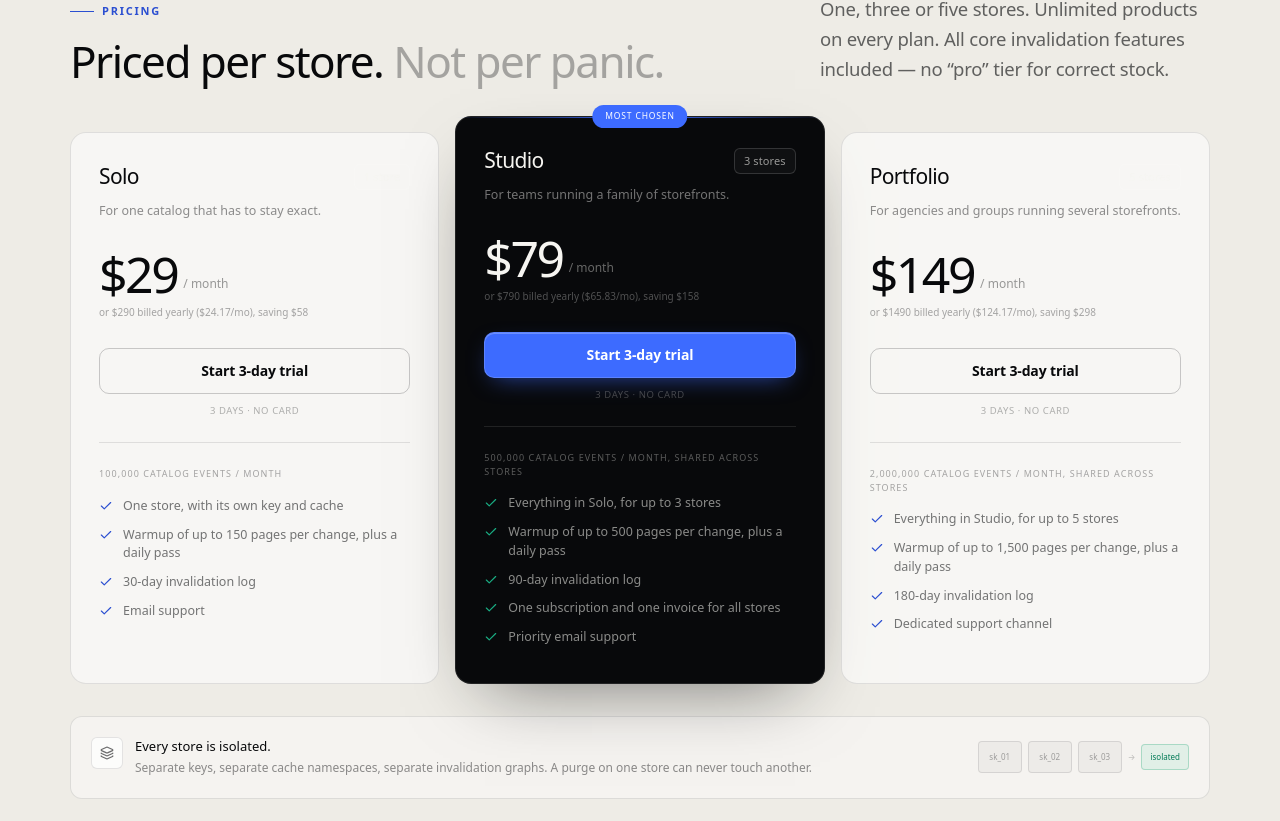
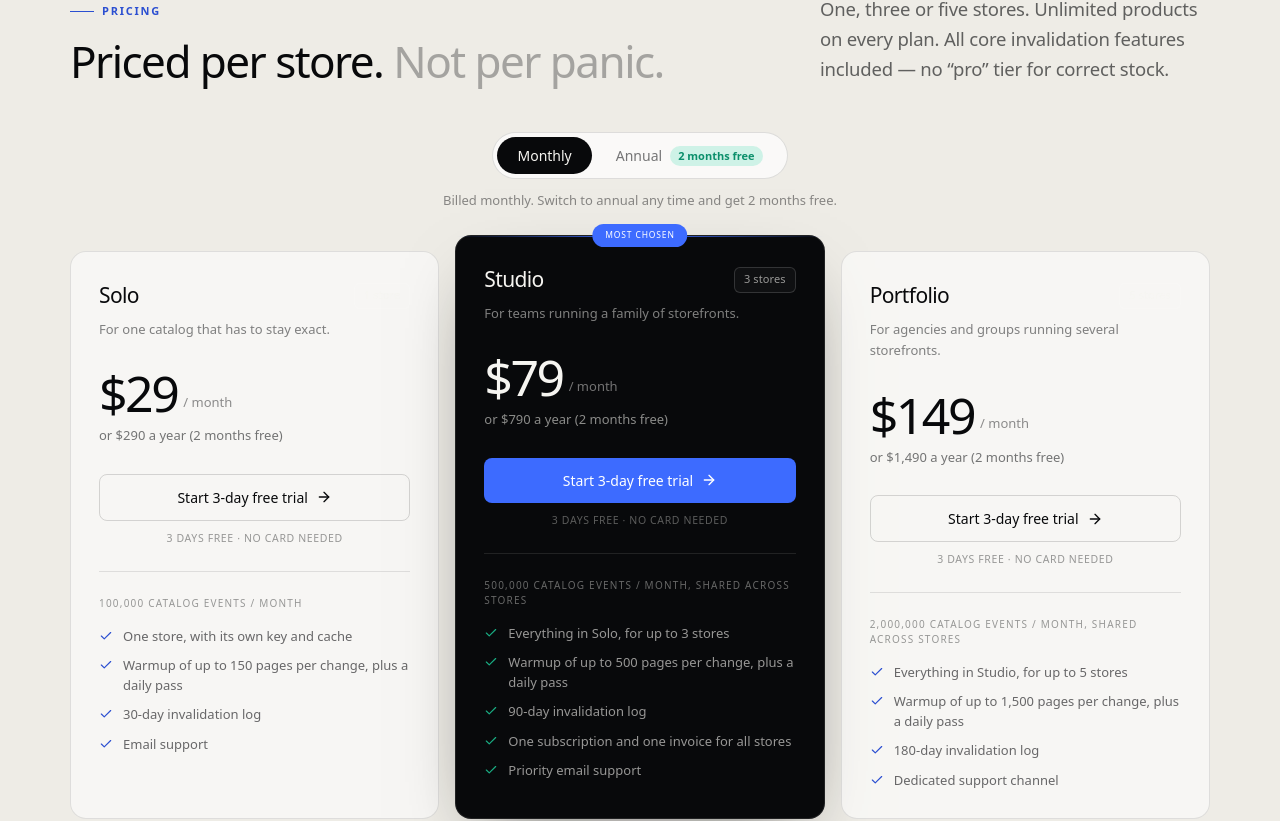
Before and after one commit to rynald0cst0ltziam/Silo, a Next.js app: page / in a window 1280 px wide. Shown: the part 7631-8452 px from the top of the page. Built offline with nearby package versions, Linux system fonts and the light colour scheme; no server answers.

Commit message:
feat: monthly/annual toggle on pricing and billing, plan choice carried through sign-up to checkout
Co-Authored-By: Claude Opus 5.5 <noreply@anthropic.com>

```diff
--- a/app/(dashboard)/dashboard/billing/page.tsx
+++ b/app/(dashboard)/dashboard/billing/page.tsx
@@ -6,6 +6,7 @@ import { prisma } from "@/lib/prisma";
 import { TIERS, type TierSlug } from "@/lib/tiers";
 import { getAccess, trialCarriesOver, trialEndLabel, type AccessState } from "@/lib/entitlements";
 import { BillingIntervalToggle } from "@/components/billing-interval-toggle";
+import { asInterval, asPlan } from "@/lib/plan-intent";
 import { CheckoutRefresh } from "@/components/account/checkout-refresh";
 import { PlanLimitsTable } from "@/components/plan-limits-table";
 
@@ -57,10 +58,12 @@ function Meter({ label, used, max, hint }: { label: string; used: number; max: n
   );
 }
 
-export default async function BillingPage({ searchParams }: { searchParams: Promise<{ checkout?: string }> }) {
+export default async function BillingPage({ searchParams }: { searchParams: Promise<{ checkout?: string; plan?: string; interval?: string }> }) {
   const user = await getUser();
   if (!user) redirect("/sign-in");
-  const { checkout } = await searchParams;
+  const { checkout, plan: planParam, interval: intervalParam } = await searchParams;
+  const chosenPlan = asPlan(planParam);
+  const chosenInterval = asInterval(intervalParam) ?? "month";
 
   const access = getAccess(user);
   const sub = user.subscription;
@@ -160,11 +163,13 @@ export default async function BillingPage({ searchParams }: { searchParams: Prom
       </section>
 
       {!live && access.state !== "comped" && access.state !== "suspended" ? (
-        <section>
+        <section id="plans" className="scroll-mt-24">
           <h2 className="text-[17px] font-semibold text-paper">Plans</h2>
           <div className="mt-4">
             <BillingIntervalToggle
               tiers={TIER_ORDER.map((slug) => TIERS[slug])}
+              initialInterval={chosenInterval}
+              selected={chosenPlan}
               intro={access.state === "trial" ? (trialCarriesOver(access) ? `Choose now and nothing is charged until your trial ends (${trialEndLabel(access)}).` : `Your trial ends ${trialEndLabel(access)}. Choose a plan to keep caching on; billing starts today.`) : "Choose a plan to switch caching back on."}
             />
           </div>
--- a/app/page.tsx
+++ b/app/page.tsx
@@ -31,14 +31,24 @@ const structuredData = {
       operatingSystem: "Web",
       description: "WooCommerce page cache with inventory-aware invalidation. Stock and prices stay accurate. Works with WP Rocket and LiteSpeed. 3-day free trial.",
       url: siteUrl(),
-      offers: PLANS.map((plan) => ({
-        "@type": "Offer",
-        name: plan.name,
-        price: String(plan.price),
-        priceCurrency: "USD",
-        description: `${plan.storeLabel}, ${plan.events}`,
-        url: `${siteUrl()}/pricing`,
-      })),
+      offers: PLANS.flatMap((plan) => [
+        {
+          "@type": "Offer",
+          name: `${plan.name} (monthly)`,
+          price: String(plan.price),
+          priceCurrency: "USD",
+          description: `${plan.storeLabel}, ${plan.events}, billed monthly`,
+          url: `${siteUrl()}/pricing`,
+        },
+        {
+          "@type": "Offer",
+          name: `${plan.name} (annual)`,
+          price: String(plan.annual),
+          priceCurrency: "USD",
+          description: `${plan.storeLabel}, ${plan.events}, billed yearly (2 months free)`,
+          url: `${siteUrl()}/pricing`,
+        },
+      ]),
       featureList: [
         "Surgical invalidation for WooCommerce",
         "Inventory and variation aware",
--- a/components/billing-interval-toggle.tsx
+++ b/components/billing-interval-toggle.tsx
@@ -4,82 +4,101 @@ import { useState } from "react";
 import { Check } from "lucide-react";
 import { cn } from "@/lib/utils";
 import { CheckoutButton } from "@/components/checkout-button";
+import { perMonth, type Interval } from "@/lib/plan-intent";
 import type { TierConfig } from "@/lib/tiers";
 
-export function BillingIntervalToggle({ tiers, intro }: { tiers: TierConfig[]; intro?: string }) {
-  const [interval, setInterval] = useState<"month" | "year">("month");
+/**
+ * Plan picker on the Billing page: Monthly / Annual toggle, then Stripe Checkout for the
+ * chosen plan and interval. Opens on the plan and interval picked on the pricing page.
+ */
+export function BillingIntervalToggle({
+  tiers,
+  intro,
+  initialInterval = "month",
+  selected = null,
+}: {
+  tiers: TierConfig[];
+  intro?: string;
+  initialInterval?: Interval;
+  selected?: string | null;
+}) {
+  const [interval, setInterval] = useState<Interval>(initialInterval);
+  const annual = interval === "year";
 
   return (
     <div>
-      <div className="flex items-center justify-between">
+      <div className="flex flex-wrap items-center justify-between gap-3">
         <p className="text-[14px] text-paper/55">{intro ?? "Choose a plan to get started."}</p>
-        <div className="flex items-center gap-1 rounded-lg border border-white/8 bg-white/[0.03] p-0.5">
+        <div role="radiogroup" aria-label="Billing interval" className="flex items-center gap-1 rounded-lg border border-white/10 bg-white/[0.03] p-1">
+          {(["month", "year"] as const).map((value) => (
             <button
+              key={value}
               type="button"
-            onClick={() => setInterval("month")}
+              role="radio"
+              aria-checked={interval === value}
+              onClick={() => setInterval(value)}
               className={cn(
-              "rounded-md px-3 py-1.5 text-[13px] font-medium transition",
-              interval === "month"
-                ? "bg-white/10 text-paper"
-                : "text-paper/40 hover:text-paper/60",
+                "flex items-center gap-2 rounded-md px-3.5 py-1.5 text-[14px] font-medium transition",
+                interval === value ? "bg-white/12 text-paper" : "text-paper/45 hover:text-paper/75",
               )}
             >
-            Monthly
+              {value === "month" ? "Monthly" : "Annual"}
+              {value === "year" ? <span className="rounded bg-mint/15 px-1.5 py-0.5 text-[11px] font-semibold text-mint">2 months free</span> : null}
             </button>
-          <button
-            type="button"
-            onClick={() => setInterval("year")}
-            className={cn(
-              "rounded-md px-3 py-1.5 text-[13px] font-medium transition",
-              interval === "year"
-                ? "bg-white/10 text-paper"
-                : "text-paper/40 hover:text-paper/60",
-            )}
-          >
-            Annual
-            <span className="ml-1.5 text-[11px] text-mint/70">save 2 months</span>
-          </button>
+          ))}
         </div>
       </div>
 
       <div className="mt-4 grid gap-3 sm:grid-cols-3">
-        {tiers.map((tier) => (
+        {tiers.map((tier) => {
+          const isSelected = selected === tier.slug;
+          const saving = tier.priceMonthly * 12 - tier.priceAnnual;
+          return (
             <div
               key={tier.slug}
               className={cn(
-              "rounded-xl border p-5",
-              tier.slug === "studio"
-                ? "border-accent/30 bg-accent/[0.04]"
-                : "border-white/8 bg-[#0b0d11]",
+                "relative rounded-xl border p-5",
+                isSelected ? "border-accent bg-accent/[0.07]" : tier.slug === "studio" ? "border-accent/30 bg-accent/[0.04]" : "border-white/8 bg-[#0b0d11]",
               )}
             >
+              {isSelected ? (
+                <span className="absolute -top-2.5 left-4 rounded bg-accent px-2 py-0.5 text-[11px] font-semibold text-white">Your choice</span>
+              ) : null}
               <div className="flex items-center justify-between">
-              <h3 className="text-[14px] font-medium text-paper/80">{tier.name}</h3>
-              <span className="font-mono text-[12px] text-paper/30">
+                <h3 className="text-[15px] font-medium text-paper/85">{tier.name}</h3>
+                <span className="font-mono text-[12px] text-paper/35">
                   {tier.maxStores} store{tier.maxStores > 1 ? "s" : ""}
                 </span>
               </div>
 
-            <div className="mt-3 flex items-end gap-1">
-              <span className="text-[28px] font-semibold leading-none tracking-tight text-paper">
-                ${interval === "year" ? tier.priceAnnual : tier.priceMonthly}
+              <div className="mt-3 flex items-end gap-1.5">
+                <span className="text-[30px] font-semibold leading-none tracking-tight text-paper">
+                  ${annual ? perMonth(tier.priceAnnual) : tier.priceMonthly}
                 </span>
-              <span className="pb-0.5 text-[13px] text-paper/30">
-                /{interval === "year" ? "yr" : "mo"}
-              </span>
+                <span className="pb-0.5 text-[13px] text-paper/40">/mo</span>
+                {annual ? <span className="pb-0.5 text-[14px] text-paper/30 line-through">${tier.priceMonthly}</span> : null}
               </div>
+              <p className="mt-1.5 text-[13px] text-paper/50">
+                {annual ? (
+                  <>
+                    ${tier.priceAnnual.toLocaleString("en-US")} billed yearly · <span className="text-mint">save ${saving}</span>
+                  </>
+                ) : (
+                  <>Billed monthly · or ${tier.priceAnnual.toLocaleString("en-US")}/yr</>
+                )}
+              </p>
 
               <ul className="mt-4 space-y-1.5">
-              <li className="flex items-center gap-2 text-[13px] text-paper/45">
-                <Check className="h-3 w-3 text-mint/60" />
-                {(tier.maxMonthlyEvents / 1000).toFixed(0)}k events/month
+                <li className="flex items-center gap-2 text-[13px] text-paper/55">
+                  <Check className="h-3 w-3 text-mint/70" />
+                  {tier.maxMonthlyEvents.toLocaleString("en-US")} events/month
                 </li>
-              <li className="flex items-center gap-2 text-[13px] text-paper/45">
-                <Check className="h-3 w-3 text-mint/60" />
+                <li className="flex items-center gap-2 text-[13px] text-paper/55">
+                  <Check className="h-3 w-3 text-mint/70" />
                   Warmup of up to {tier.warmupUrlsPerEvent.toLocaleString("en-US")} pages per change
                 </li>
-              <li className="flex items-center gap-2 text-[13px] text-paper/45">
-                <Check className="h-3 w-3 text-mint/60" />
+                <li className="flex items-center gap-2 text-[13px] text-paper/55">
+                  <Check className="h-3 w-3 text-mint/70" />
                   {tier.logRetentionDays}-day log retention
                 </li>
               </ul>
@@ -87,16 +106,17 @@ export function BillingIntervalToggle({ tiers, intro }: { tiers: TierConfig[]; i
               <CheckoutButton
                 tier={tier.slug}
                 interval={interval}
-              variant={tier.slug === "studio" ? "primary" : "outline"}
+                variant={isSelected || (!selected && tier.slug === "studio") ? "primary" : "outline"}
                 className="mt-5 w-full"
               >
-              Choose {tier.name}
+                Choose {tier.name} {annual ? "annual" : "monthly"}
               </CheckoutButton>
             </div>
-        ))}
+          );
+        })}
       </div>
 
-      <p className="mt-3 text-center text-[12px] text-paper/25">
+      <p className="mt-3 text-center text-[12px] text-paper/35">
         Secure checkout by Stripe · prorated plan changes · cancel anytime
       </p>
     </div>
--- a/components/checkout-button.tsx
+++ b/components/checkout-button.tsx
@@ -32,7 +32,7 @@ export function CheckoutButton({
         body: JSON.stringify({ tier, interval }),
       });
       if (res.status === 401) {
-        window.location.href = `/sign-up?plan=${encodeURIComponent(tier)}`;
+        window.location.href = `/sign-up?next=${encodeURIComponent(`/dashboard/billing?plan=${tier}&interval=${interval}#plans`)}`;
         return;
       }
       const data = (await res.json().catch(() => ({}))) as { url?: string; error?: string; portal?: boolean };
@@ -53,7 +53,7 @@ export function CheckoutButton({
   }
 
   return (
-    <span className="inline-flex flex-col items-stretch gap-1.5">
+    <span className="flex flex-col items-stretch gap-1.5">
     <button
       type="button"
       onClick={handleClick}
--- a/components/pricing-cards.tsx
+++ b/components/pricing-cards.tsx
@@ -1,12 +1,62 @@
-import { Check, Layers } from "lucide-react";
+"use client";
+
+import { useState } from "react";
+import Link from "next/link";
+import { useSession } from "next-auth/react";
+import { ArrowRight, Check, Layers } from "lucide-react";
 import { PLANS } from "@/lib/content";
-import { ConnectButton } from "@/components/connect/connect-button";
+import { billingUrl, perMonth, type Interval, type PlanSlug } from "@/lib/plan-intent";
 import { cn } from "@/lib/utils";
 
+/**
+ * Plan cards with a Monthly / Annual toggle. The button carries the chosen plan and
+ * interval: signed-in visitors go straight to Billing with it preselected; everyone else
+ * signs up first (3-day trial, no card) and lands on Billing with the same choice.
+ */
 export function PricingCards() {
+  const [interval, setInterval] = useState<Interval>("month");
+  const { status } = useSession();
+  const signedIn = status === "authenticated";
+  const annual = interval === "year";
+
   return (
+    <div>
+      <div className="mb-10 flex flex-col items-center gap-3">
+        <div role="radiogroup" aria-label="Billing interval" className="inline-flex items-center gap-1 rounded-full border border-ink/12 bg-white/70 p-1">
+          {(["month", "year"] as const).map((value) => (
+            <button
+              key={value}
+              type="button"
+              role="radio"
+              aria-checked={interval === value}
+              onClick={() => setInterval(value)}
+              className={cn(
+                "flex items-center gap-2 rounded-full px-5 py-2 text-[14px] font-medium transition",
+                interval === value ? "bg-ink text-paper" : "text-ink/55 hover:text-ink",
+              )}
+            >
+              {value === "month" ? "Monthly" : "Annual"}
+              {value === "year" ? (
+                <span className={cn("rounded-full px-2 py-0.5 text-[11px] font-semibold", interval === "year" ? "bg-mint text-ink" : "bg-mint/20 text-mint-deep")}>
+                  2 months free
+                </span>
+              ) : null}
+            </button>
+          ))}
+        </div>
+        <p className="text-[13px] text-ink/45">
+          {annual ? "Billed once a year. Prices shown per month." : "Billed monthly. Switch to annual any time and get 2 months free."}
+        </p>
+      </div>
+
       <div className="grid gap-4 lg:grid-cols-3 lg:items-stretch">
-      {PLANS.map((plan) => (
+        {PLANS.map((plan) => {
+          const slug = plan.name.toLowerCase() as PlanSlug;
+          const target = billingUrl(slug, interval);
+          const href = signedIn ? target : `/sign-up?next=${encodeURIComponent(target)}`;
+          const saving = plan.price * 12 - plan.annual;
+
+          return (
             <article
               key={plan.name}
               className={cn(
@@ -16,110 +66,60 @@ export function PricingCards() {
                   : "border border-ink/10 bg-white/55 text-ink",
               )}
             >
-          {plan.popular && (
-            <div className="absolute inset-x-0 top-0 h-px bg-gradient-to-r from-transparent via-accent to-transparent" />
-          )}
+              {plan.popular && <div className="absolute inset-x-0 top-0 h-px bg-gradient-to-r from-transparent via-accent to-transparent" />}
 
               <div className="flex items-center justify-between gap-3">
-            <h3
+                <h3 className={cn("font-display text-[21px] font-medium tracking-[-0.03em]", plan.popular ? "text-paper" : "text-ink")}>{plan.name}</h3>
+                <span className={cn("chip", plan.popular && "border-white/15 text-paper/60")}>{plan.storeLabel}</span>
+              </div>
+
+              <p className={cn("mt-2 text-[13px] leading-relaxed", plan.popular ? "text-paper/50" : "text-ink/50")}>{plan.tagline}</p>
+
+              <div className="mt-7 flex items-end gap-1.5">
+                <span className={cn("font-display text-[50px] leading-none tracking-[-0.05em]", plan.popular ? "text-paper" : "text-ink")}>
+                  ${annual ? perMonth(plan.annual) : plan.price}
+                </span>
+                <span className={cn("pb-1.5 text-[13px]", plan.popular ? "text-paper/45" : "text-ink/45")}>/ month</span>
+                {annual ? (
+                  <span className={cn("mb-2 ml-1 font-display text-[18px] line-through", plan.popular ? "text-paper/30" : "text-ink/30")}>${plan.price}</span>
+                ) : null}
+              </div>
+              <p className={cn("mt-2 text-[13px]", plan.popular ? "text-paper/55" : "text-ink/55")}>
+                {annual ? (
+                  <>
+                    ${plan.annual.toLocaleString("en-US")} billed yearly ·{" "}
+                    <span className={plan.popular ? "text-mint" : "text-mint-deep"}>you save ${saving}</span>
+                  </>
+                ) : (
+                  <>
+                    or ${plan.annual.toLocaleString("en-US")} a year (2 months free)
+                  </>
+                )}
+              </p>
+
+              <Link
+                href={href}
                 className={cn(
-                "font-display text-[21px] font-medium tracking-[-0.03em]",
-                plan.popular ? "text-paper" : "text-ink",
+                  "mt-7 inline-flex w-full items-center justify-center gap-2 rounded-lg px-4 py-3 text-[14px] font-medium transition",
+                  plan.popular ? "bg-accent text-white hover:bg-accent/90" : "border border-ink/15 text-ink hover:bg-ink hover:text-paper",
                 )}
               >
-              {plan.name}
-            </h3>
-            <span className={cn("chip", plan.popular && "border-white/15 text-paper/60")}>
-              {plan.storeLabel}
-            </span>
-          </div>
-
-          <p
-            className={cn(
-              "mt-2 text-[12.5px] leading-relaxed",
-              plan.popular ? "text-paper/45" : "text-ink/45",
-            )}
-          >
-            {plan.tagline}
+                {signedIn ? `Choose ${plan.name} ${annual ? "annual" : "monthly"}` : "Start 3-day free trial"}
+                <ArrowRight className="h-4 w-4" />
+              </Link>
+              <p className={cn("mt-2.5 text-center font-mono text-[10.5px] uppercase tracking-[0.06em]", plan.popular ? "text-paper/35" : "text-ink/40")}>
+                {signedIn ? "Secure checkout by Stripe" : "3 days free · no card needed"}
               </p>
 
-          <div className="mt-7 flex items-end gap-1.5">
-            <span
-              className={cn(
-                "font-display text-[50px] leading-none tracking-[-0.05em]",
-                plan.popular ? "text-paper" : "text-ink",
-              )}
-            >
-              ${plan.price}
-            </span>
-            <span
-              className={cn(
-                "pb-1.5 text-[12px]",
-                plan.popular ? "text-paper/40" : "text-ink/40",
-              )}
-            >
-              / month
-            </span>
-          </div>
-          <p
-            className={cn(
-              "mt-1.5 font-mono text-[10px]",
-              plan.popular ? "text-paper/30" : "text-ink/35",
-            )}
-          >
-            or ${plan.annual} billed yearly (${(plan.annual / 12).toFixed(2)}/mo), saving ${plan.price * 12 - plan.annual}
-          </p>
-
-          <ConnectButton
-            plan={plan.name}
-            variant={plan.popular ? "primary" : "outline-dark"}
-            full
-            className="mt-7"
-          >
-            Start 3-day trial
-          </ConnectButton>
-          <p
-            className={cn(
-              "mt-2.5 text-center font-mono text-[9.5px] uppercase tracking-[0.06em]",
-              plan.popular ? "text-paper/25" : "text-ink/30",
-            )}
-          >
-            3 days · no card
-          </p>
-
-          <div
-            className={cn(
-              "my-6 h-px",
-              plan.popular ? "bg-white/10" : "bg-ink/10",
-            )}
-          />
+              <div className={cn("my-6 h-px", plan.popular ? "bg-white/10" : "bg-ink/10")} />
 
               <div className="flex-1">
-            <p
-              className={cn(
-                "font-mono text-[9px] uppercase tracking-[0.12em]",
-                plan.popular ? "text-paper/35" : "text-ink/35",
-              )}
-            >
-              {plan.events}
-            </p>
+                <p className={cn("font-mono text-[10px] uppercase tracking-[0.12em]", plan.popular ? "text-paper/40" : "text-ink/40")}>{plan.events}</p>
                 <ul className="mt-4 space-y-2.5">
                   {plan.features.map((feature) => (
                     <li key={feature} className="flex items-start gap-2.5">
-                  <Check
-                    className={cn(
-                      "mt-0.5 h-3.5 w-3.5 shrink-0",
-                      plan.popular ? "text-mint/80" : "text-accent-deep",
-                    )}
-                  />
-                  <span
-                    className={cn(
-                      "text-[12.5px] leading-[1.5]",
-                      plan.popular ? "text-paper/55" : "text-ink/55",
-                    )}
-                  >
-                    {feature}
-                  </span>
+                      <Check className={cn("mt-0.5 h-3.5 w-3.5 shrink-0", plan.popular ? "text-mint/80" : "text-accent-deep")} />
+                      <span className={cn("text-[13px] leading-[1.5]", plan.popular ? "text-paper/60" : "text-ink/60")}>{feature}</span>
                     </li>
                   ))}
                 </ul>
@@ -131,7 +131,9 @@ export function PricingCards() {
                 </span>
               )}
             </article>
-      ))}
+          );
+        })}
+      </div>
     </div>
   );
 }
--- /dev/null
+++ b/lib/plan-intent.ts
@@ -0,0 +1,28 @@
+export type Interval = "month" | "year";
+
+const PLAN_SLUGS = ["solo", "studio", "portfolio"] as const;
+export type PlanSlug = (typeof PLAN_SLUGS)[number];
+
+export function asPlan(value: unknown): PlanSlug | null {
+  return typeof value === "string" && (PLAN_SLUGS as readonly string[]).includes(value) ? (value as PlanSlug) : null;
+}
+
+export function asInterval(value: unknown): Interval | null {
+  return value === "month" || value === "year" ? value : null;
+}
+
+/** Billing page with a plan and interval preselected. */
+export function billingUrl(plan: PlanSlug, interval: Interval): string {
+  return `/dashboard/billing?plan=${plan}&interval=${interval}#plans`;
+}
+
+/** Only same-site relative paths are followed after sign-in or sign-up (no open redirects). */
+export function safeNext(value: string | null | undefined): string | null {
+  if (!value || !value.startsWith("/") || value.startsWith("//") || value.startsWith("/\\")) return null;
+  return value;
+}
+
+/** Monthly equivalent of an annual price, e.g. 290 -> "24.17". */
+export function perMonth(annual: number): string {
+  return (annual / 12).toFixed(2);
+}
```
Also changed, not shown: components/auth-forms.tsx (+24 -5 lines). Lines whose indentation alone changed are shown as unchanged.
